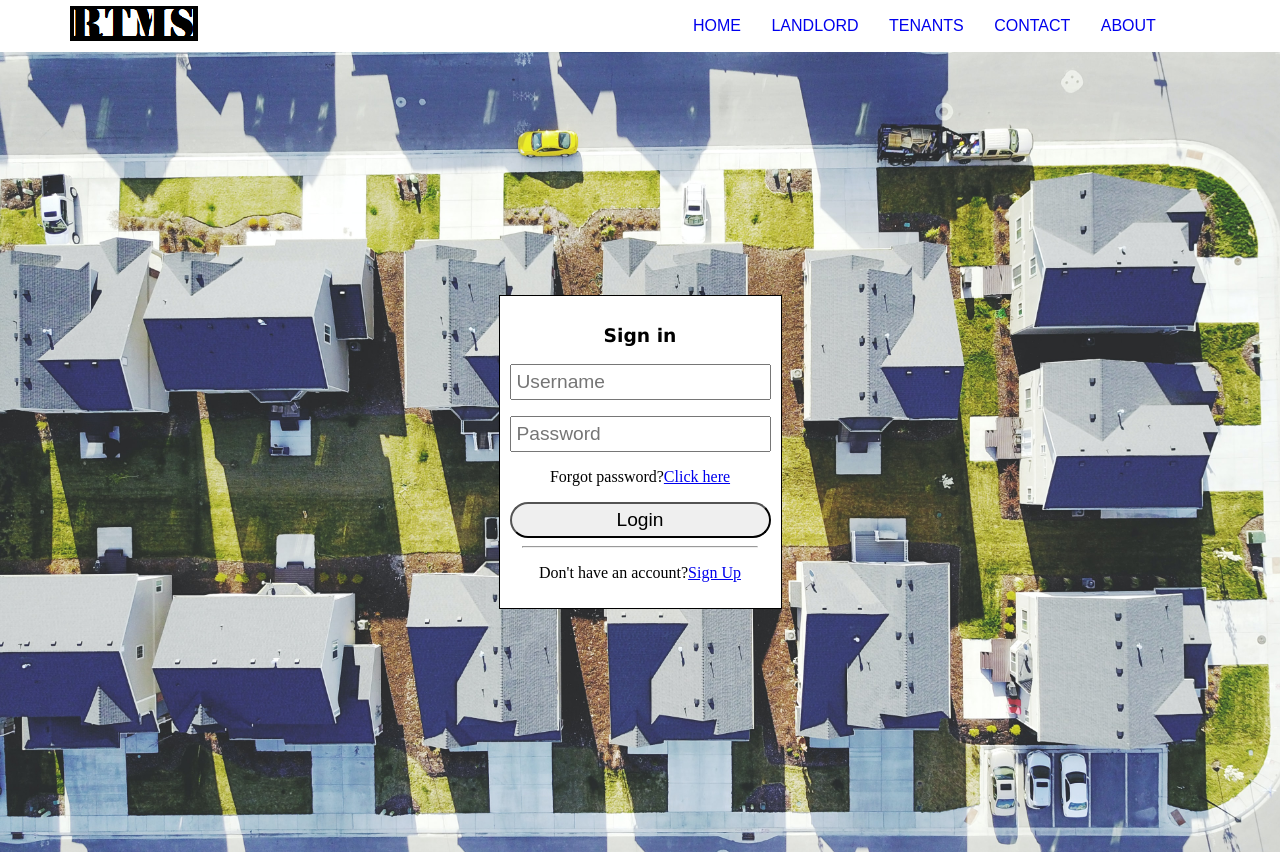
After one commit to RaphaelWright/RTMS, a Flask app: template templates/index.html in a window 1280 px wide. The commit adds this page. Run offline with Flask 2, Linux system fonts and the light colour scheme; the template is opened without the code that fills it, so the values that code supplies are empty.

Commit message:
worked on the view component

```diff
--- /dev/null
+++ b/app.py
@@ -0,0 +1,10 @@
+from multiprocessing.pool import ApplyResult
+from flask import Flask, render_template
+
+
+app = Flask(__name__)
+
+#routings
+@app.route('/')
+def index():
+    return render_template("index.html")
--- /dev/null
+++ b/model.py
@@ -0,0 +1 @@
+import flask
--- a/templates/base.html
+++ b/templates/base.html
@@ -5,46 +5,12 @@
     <meta http-equiv="X-UA-Compatible" content="IE=edge">
     <meta name="viewport" content="width=device-width, initial-scale=1.0">
     <title>RTMS - Manage tenants</title>
-    <link rel="stylesheet" href = "base.css" \>
+    <link rel="stylesheet" href = "static\css\base.css" \>
 </head>
 <body>
 
-    <!--topbar-->
-    <div class="topbar">
-        <!-- logo-->
-        <div class="logo">
-            <img src="loogo.png">
-        </div>
-
-        <!--nav buttons-->
-        <div class="navbar">
-            <ul class="nav">
-                <li><a href="index.html">Home</a></li>
-                <li><a href="landlords.html">Landlord</a></li>
-                <li><a href="tenants.html">Tenants</a></li>
-                <li><a href="Contact.html">Contact</a></li>
-                <li><a href="About.html">About</a></li>
-            </ul>
-        </div>
-    </div>
-
-
-    <div class="form">
-    <form>
-        <h3>Sign in</h3>
-        <input type="text" name= "username" class = "username" placeholder="Username"><br>
-        <p></p>
-        <input type="password" name="password" placeholder="Password" class="pwd">
-        <p>Forgot password?<a href="forgot.html">Click here</a></a></p>
-        <input type="button" name = "login" value = "Login" class="login">
-
-        <hr>
-        <p>Don't have an account?<a href="signup">Sign Up</a></a></p>
-
-
-    </form>
-    </div>
-
+{% block content %}
+{% endblock %}
 
 </body>
 </html>
--- /dev/null
+++ b/templates/index.html
@@ -0,0 +1,43 @@
+{% extends 'base.html' %}
+{% block title %}RTMS - Manage Tenants{% endblock %}
+
+{% block content %}
+
+    <!--topbar-->
+    <div class="topbar">
+        <!-- logo-->
+        <div class="logo">
+            <img src="static\images\loogo.png">
+        </div>
+
+        <!--nav buttons-->
+        <div class="navbar">
+            <ul class="nav">
+                <li><a href="index.html">Home</a></li>
+                <li><a href="landlords.html">Landlord</a></li>
+                <li><a href="tenants.html">Tenants</a></li>
+                <li><a href="Contact.html">Contact</a></li>
+                <li><a href="About.html">About</a></li>
+            </ul>
+        </div>
+    </div>
+
+
+    <div class="form">
+    <form>
+        <h3>Sign in</h3>
+        <input type="text" name= "username" class = "username" placeholder="Username"><br>
+        <p></p>
+        <input type="password" name="password" placeholder="Password" class="pwd">
+        <p>Forgot password?<a href="forgot.html">Click here</a></a></p>
+        <input type="button" name = "login" value = "Login" class="login">
+
+        <hr>
+        <p>Don't have an account?<a href="signup">Sign Up</a></a></p>
+
+
+    </form>
+    </div>
+
+
+{% endblock %}
```
Also changed, not shown: control.py (added), static/css/base.css (renamed from templates/base.css), static/css/estate.jpg (renamed from templates/estate.jpg), static/images/loogo.png (renamed from templates/loogo.png), templates/loogo.svg (deleted).
